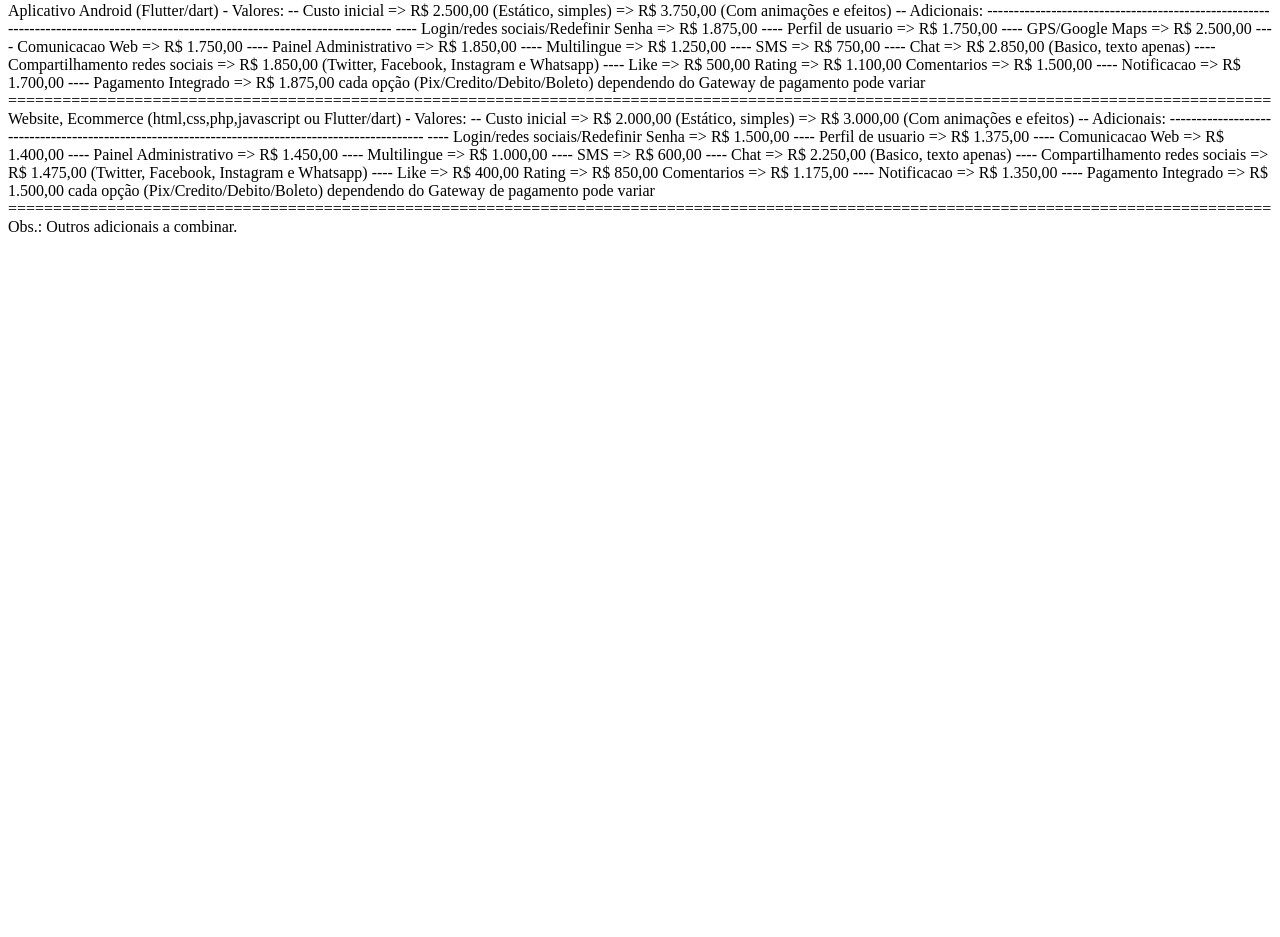
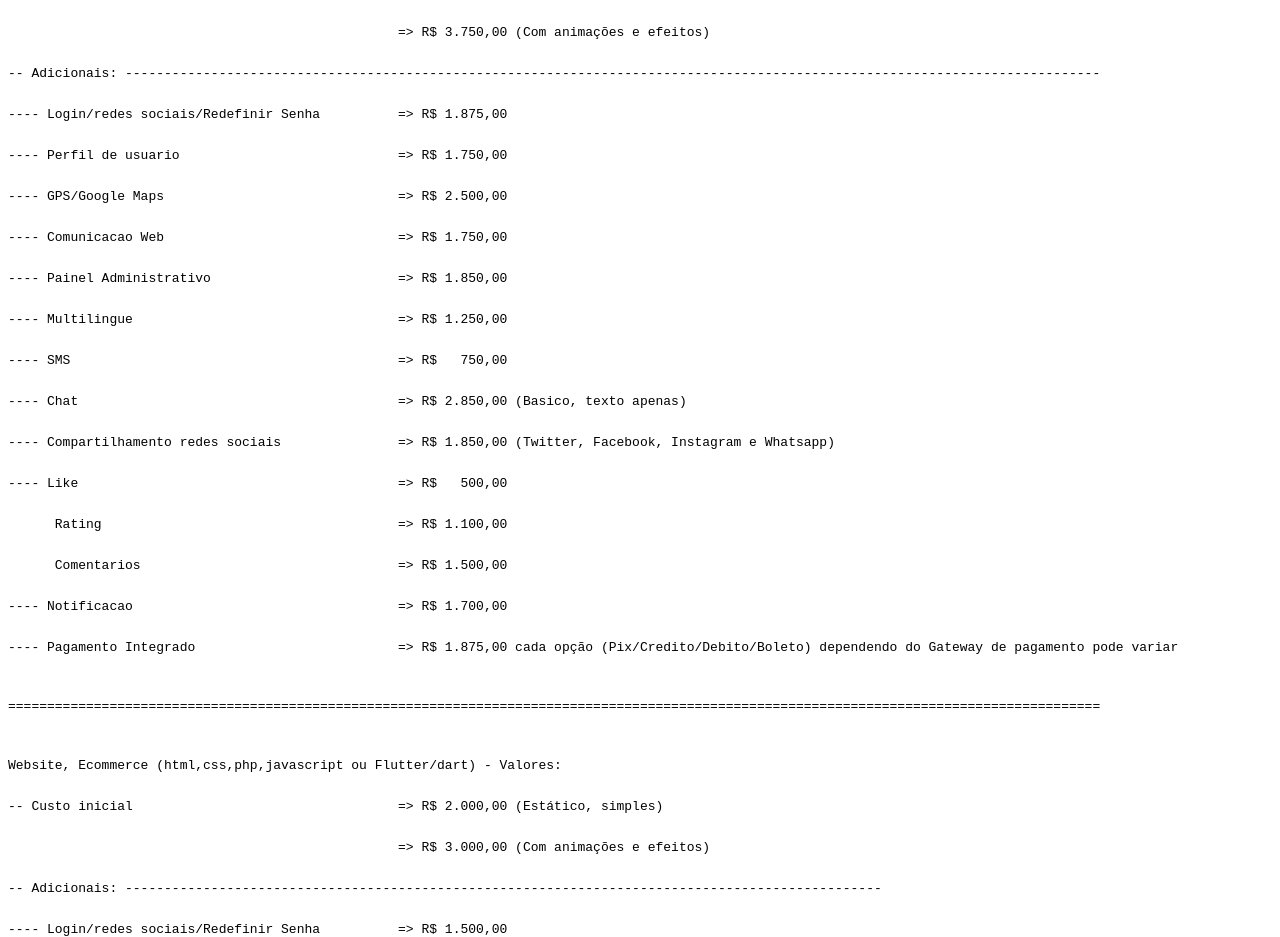
Before and after one commit to duditon/duditonstudio.com, a plain HTML site: page index.html in a window 1280 px wide. Shown: the part 78-1015 px from the top of the page. Before the commit the page ends 800 px from the top, so only its background shows below. Drawn offline with Linux system fonts and the light colour scheme.

Commit message:
Update index.html

```diff
--- a/index.html
+++ b/index.html
@@ -1,61 +1,68 @@
 <!DOCTYPE html>
 <html lang="pt-br">
+
 <head>
     <meta charset="UTF-8">
+    <meta http-equiv="X-UA-Compatible" content="IE=edge">
     <meta name="viewport" content="width=device-width, initial-scale=1.0">
     <title>Duditon Studio</title>
+
+    <style>
+        main{
+            display: flex;
+            flex-direction: column;
+        }
+    </style>
 </head>
+
 <body>
 
-    <h1>Duditon Studio</h1>
-
     <main>
-        <p>
-           Aplicativo Android (Flutter/dart) - Valores:
--- Custo inicial                                  => R$ 2.500,00 (Estático, simples)
-                                                  => R$ 3.750,00 (Com animações e efeitos)
--- Adicionais: -----------------------------------------------------------------------------------------------------------------------------
----- Login/redes sociais/Redefinir Senha          => R$ 1.875,00
----- Perfil de usuario                            => R$ 1.750,00
----- GPS/Google Maps                              => R$ 2.500,00
----- Comunicacao Web                              => R$ 1.750,00
----- Painel Administrativo                        => R$ 1.850,00
----- Multilingue                                  => R$ 1.250,00
----- SMS                                          => R$   750,00
----- Chat                                         => R$ 2.850,00 (Basico, texto apenas)
----- Compartilhamento redes sociais               => R$ 1.850,00 (Twitter, Facebook, Instagram e Whatsapp)
----- Like                                         => R$   500,00
-      Rating                                      => R$ 1.100,00
-      Comentarios                                 => R$ 1.500,00
----- Notificacao                                  => R$ 1.700,00
----- Pagamento Integrado                          => R$ 1.875,00 cada opção (Pix/Credito/Debito/Boleto) dependendo do Gateway de pagamento pode variar
-
-============================================================================================================================================
-
-Website, Ecommerce (html,css,php,javascript ou Flutter/dart) - Valores:
--- Custo inicial                                  => R$ 2.000,00 (Estático, simples)
-                                                  => R$ 3.000,00 (Com animações e efeitos)
--- Adicionais: -------------------------------------------------------------------------------------------------
----- Login/redes sociais/Redefinir Senha          => R$ 1.500,00
----- Perfil de usuario                            => R$ 1.375,00
----- Comunicacao Web                              => R$ 1.400,00
----- Painel Administrativo                        => R$ 1.450,00
----- Multilingue                                  => R$ 1.000,00
----- SMS                                          => R$   600,00
----- Chat                                         => R$ 2.250,00 (Basico, texto apenas)
----- Compartilhamento redes sociais               => R$ 1.475,00 (Twitter, Facebook, Instagram e Whatsapp)
----- Like                                         => R$   400,00
-      Rating                                      => R$   850,00
-      Comentarios                                 => R$ 1.175,00
----- Notificacao                                  => R$ 1.350,00
----- Pagamento Integrado                          => R$ 1.500,00 cada opção (Pix/Credito/Debito/Boleto) dependendo do Gateway de pagamento pode variar
-
-============================================================================================================================================
-
-
-Obs.: Outros adicionais a combinar.
-        </p>
+        <pre>    Aplicativo Android (Flutter/dart) - Valores:</pre>
+        <pre>-- Custo inicial                                  => R$ 2.500,00 (Estático, simples)</pre>
+        <pre>                                                  => R$ 3.750,00 (Com animações e efeitos)</pre>
+        <pre>-- Adicionais: -----------------------------------------------------------------------------------------------------------------------------</pre>
+        <pre>---- Login/redes sociais/Redefinir Senha          => R$ 1.875,00</pre>
+        <pre>---- Perfil de usuario                            => R$ 1.750,00</pre>
+        <pre>---- GPS/Google Maps                              => R$ 2.500,00</pre>
+        <pre>---- Comunicacao Web                              => R$ 1.750,00</pre>
+        <pre>---- Painel Administrativo                        => R$ 1.850,00</pre>
+        <pre>---- Multilingue                                  => R$ 1.250,00</pre>
+        <pre>---- SMS                                          => R$   750,00</pre>
+        <pre>---- Chat                                         => R$ 2.850,00 (Basico, texto apenas)</pre>
+        <pre>---- Compartilhamento redes sociais               => R$ 1.850,00 (Twitter, Facebook, Instagram e Whatsapp)</pre>
+        <pre>---- Like                                         => R$   500,00</pre>
+        <pre>      Rating                                      => R$ 1.100,00</pre>
+        <pre>      Comentarios                                 => R$ 1.500,00</pre>
+        <pre>---- Notificacao                                  => R$ 1.700,00</pre>
+        <pre>---- Pagamento Integrado                          => R$ 1.875,00 cada opção (Pix/Credito/Debito/Boleto) dependendo do Gateway de pagamento pode variar</pre>
+        <br>
+        <pre>============================================================================================================================================</pre>
+        <br>
+        <pre>Website, Ecommerce (html,css,php,javascript ou Flutter/dart) - Valores:</pre>
+        <pre>-- Custo inicial                                  => R$ 2.000,00 (Estático, simples)</pre>
+        <pre>                                                  => R$ 3.000,00 (Com animações e efeitos)</pre>
+        <pre>-- Adicionais: -------------------------------------------------------------------------------------------------</pre>
+        <pre>---- Login/redes sociais/Redefinir Senha          => R$ 1.500,00</pre>
+        <pre>---- Perfil de usuario                            => R$ 1.375,00</pre>
+        <pre>---- Comunicacao Web                              => R$ 1.400,00</pre>
+        <pre>---- Painel Administrativo                        => R$ 1.450,00</pre>
+        <pre>---- Multilingue                                  => R$ 1.000,00</pre>
+        <pre>---- SMS                                          => R$   600,00</pre>
+        <pre>---- Chat                                         => R$ 2.250,00 (Basico, texto apenas)</pre>
+        <pre>---- Compartilhamento redes sociais               => R$ 1.475,00 (Twitter, Facebook, Instagram e Whatsapp)</pre>
+        <pre>---- Like                                         => R$   400,00</pre>
+        <pre>      Rating                                      => R$   850,00</pre>
+        <pre>      Comentarios                                 => R$ 1.175,00</pre>
+        <pre>---- Notificacao                                  => R$ 1.350,00</pre>
+        <pre>---- Pagamento Integrado                          => R$ 1.500,00 cada opção (Pix/Credito/Debito/Boleto) dependendo do Gateway de pagamento pode variar</pre>
+        <br>
+        <p>============================================================================================================================================</p>
+        <br>
+        <br>
+        <pre>Obs.: Outros adicionais a combinar.</pre>
     </main>
 
 </body>
+
 </html>
```
